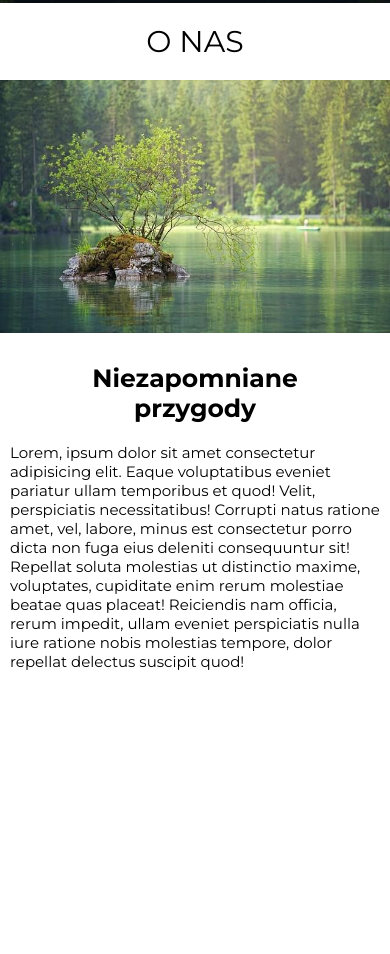
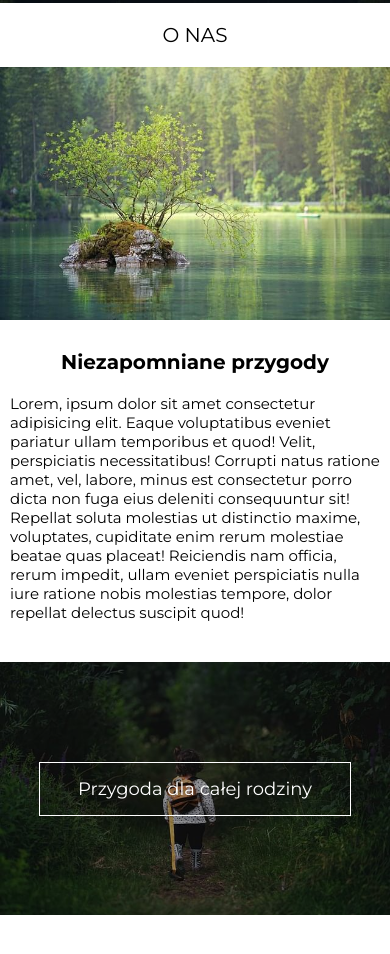
Before and after one commit to TiJun/ForestGroup, a website: page index.html in a window 390 px wide. Shown: the part 476-1430 px from the top of the page. Drawn offline with nearby package versions, Linux system fonts and the light colour scheme.

Commit message:
created family section for all devices

```diff
--- a/index.html
+++ b/index.html
@@ -73,9 +73,15 @@
                     </div>
                 </div>
             </section>
-        </main>
     </div>
-    <section style="height: 100vh"></section>
+    <section class="family">
+        <div class="hero">
+            <div class="hero-img"></div>
+            <div class="hero-bg"></div>
+            <p class="text">Przygoda dla całej rodziny</p>
+        </div>
+    </section>
+    </main>
     <script src="/dist/js/script.min.js"></script>
 </body>
 
--- a/src/sass/_large.scss
+++ b/src/sass/_large.scss
@@ -122,5 +122,18 @@
                 }
             }
         }
+		.family {
+			padding: 8rem 0;
+			.hero {
+				.hero-img {
+					height: 40vh;
+					background-image: url(/dist/img/girl-desktop.jpg);
+				}
+				.text {
+					padding: 3.5rem 16rem;
+					font-size: 4.5em;
+				}
+			}
+		}
 	}
 }
--- a/src/sass/_medium.scss
+++ b/src/sass/_medium.scss
@@ -26,5 +26,12 @@
                 }
             }
         }
+            .family {
+                .hero {
+                    .text {
+                        font-size: 3rem;
+                    }
+                }
+        }
     }
 }
--- a/src/sass/_small.scss
+++ b/src/sass/_small.scss
@@ -1,5 +1,5 @@
 @mixin small {
-    @media (max-width: 576px) {
+    @media (min-width: 576px) {
         .nav-mobile {
             .mobile-nav-list {
                 font-size: 1.5em;
--- a/src/sass/style.scss
+++ b/src/sass/style.scss
@@ -9,6 +9,7 @@
 html {
 	scroll-behavior: smooth;
 	font-size: 62.5%;
+	scroll-padding-top: 9vh;
 }
 body {
 	position: relative;
@@ -84,12 +85,13 @@ body {
 		transform: translateX(0);
 	}
 }
+// HEADER //
 .header {
 	z-index: -5;
 	.hero {
 		position: relative;
 		.hero-img {
-			height: 70vh;
+			height: 50vh;
 			background-image: url(/dist/img/jungle-mobile.jpg);
 			background-size: cover;
 			background-position: 50% 70%;
@@ -108,13 +110,16 @@ body {
 		.hero-text {
 			padding: 1rem;
 			color: #fff;
-			font-size: 2rem;
+			.hero-heading {
+				font-size: 2.5rem;
+			}
 			.hero-title {
-				font-size: 1.55rem;
+				font-size: 2rem;
 			}
 		}
 	}
 }
+// MAIN //
 .main {
 	.aboutus {
 		.heading {
@@ -140,6 +145,40 @@ body {
 		}
 	}
 }
+.family {
+	padding: 3rem 0;
+	.hero {
+		position: relative;
+		.hero-img {
+			height: 30vh;
+			width: 100%;
+			background-image: url(/dist/img/girl-mobile.jpg);
+			background-size: cover;
+			background-position: center;
+		}
+		.hero-bg {
+			position: absolute;
+			top: 0;
+			bottom: 0;
+			left: 0;
+			right: 0;
+			background-color: rgba(0, 0, 0, 0.405);
+		}
+		.text {
+			position: absolute;
+			width: 80%;
+			padding: 1.5rem 2rem;
+			top: 50%;
+			left: 50%;
+			transform: translate(-50%, -50%);
+			color: #fff;
+			font-size: 1.8rem;
+			text-align: center;
+			border: 1px solid #fff;
+			z-index: 5;
+		}
+	}
+}
 @include small;
 @include medium;
 @include large;
```
Also changed, not shown: dist/css/style.min.css, 1 other file.
